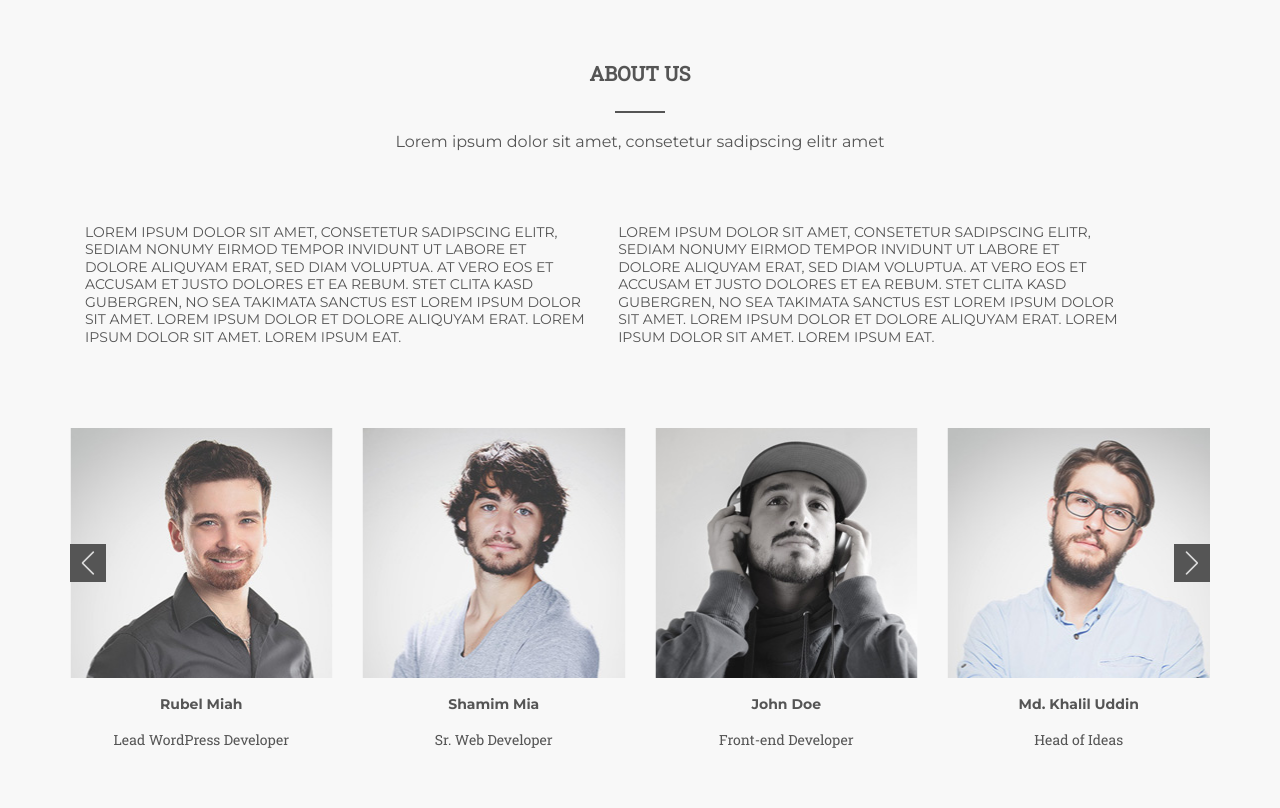
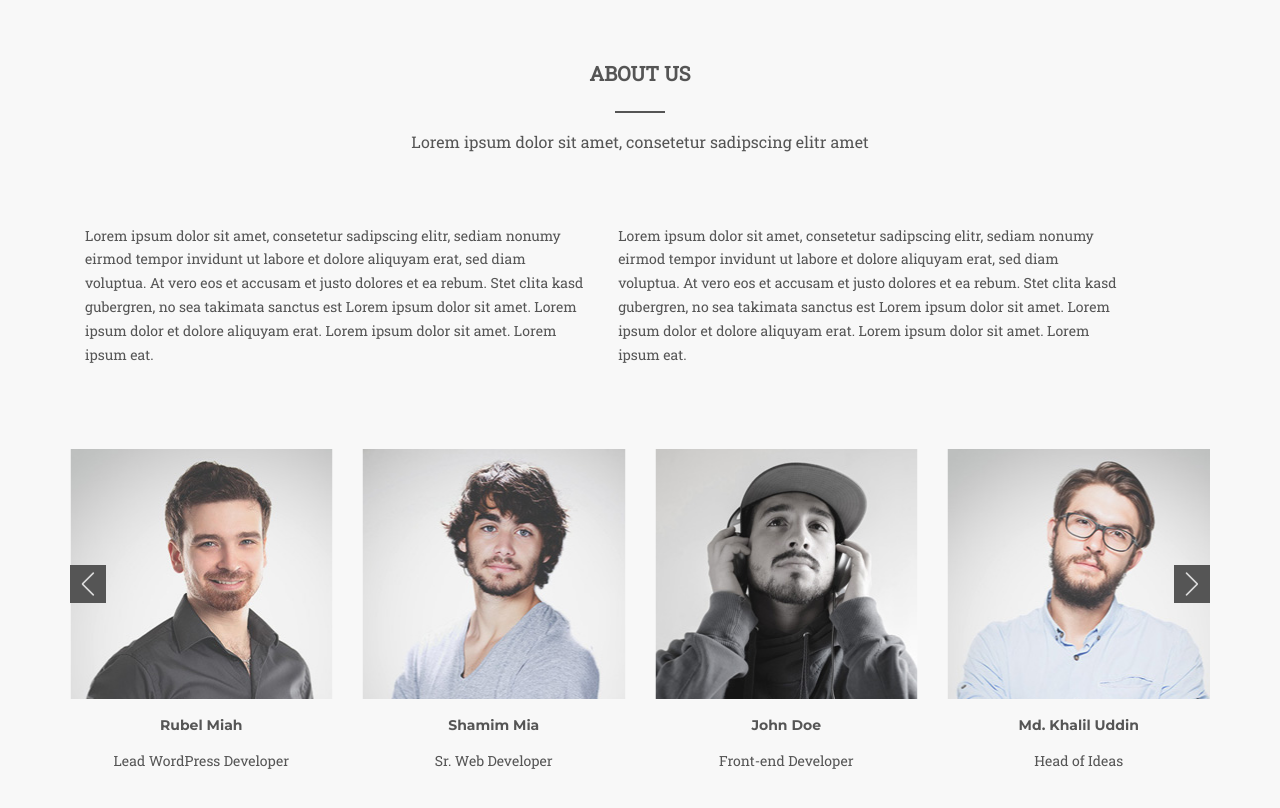
Before and after one commit to LushchykOleh/webpack, a plain HTML site: page index.html in a window 1280 px wide. Shown: the part 1340-2148 px from the top of the page. Drawn offline with nearby package versions, Linux system fonts and the light colour scheme.

Commit message:
added css

```diff
--- a/css/style.css
+++ b/css/style.css
@@ -748,7 +748,7 @@ section {
     text-align: center;
     padding: 100px 0 30px; }
   .about__top-row .text-16 {
-    font: 400 16px/1.5 "Montserrat", Arial, Tahoma, sans-serif;
+    font: 400 16px/1.5 "Roboto Slab", "Times New Roman", serif;
     color: #555;
     padding-bottom: 35px;
     text-align: center; }
@@ -762,6 +762,12 @@ section {
         .about__row .top-colum {
           display: block;
           width: 100%; } }
+      .about__row .top-colum .title-14 {
+        font-size: 14px;
+        font-weight: 400;
+        font-family: "Roboto Slab", "Times New Roman", serif;
+        line-height: 1.714;
+        text-transform: none; }
     .about__row :nth-child(1) {
       margin-right: 15px; }
     .about__row p {
```
Also changed, not shown: index.html (+1 -1 lines), 1 other file.
